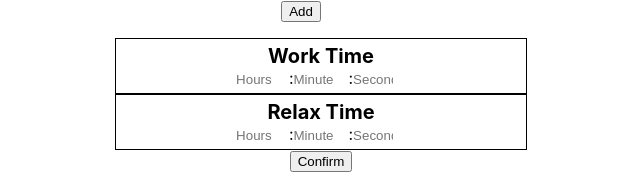
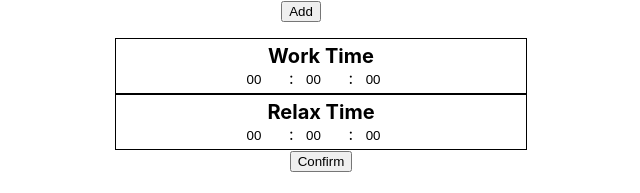
Before and after one commit to FacundoChervin/pomodoro-app-react, a React (Create React App) app: page / in a window 1280 px wide. Both pictures are taken after a click on the button "Add". Shown: the top 193 px of the page, without its empty margins (339-979 px from the left). Built offline with nearby package versions, Linux system fonts and the light colour scheme.

Commit message:
Inputs remains values when editing

```diff
--- a/src/components/Clock.jsx
+++ b/src/components/Clock.jsx
@@ -13,6 +13,7 @@ const Clock = (props) => {
   const pause = () => {
     setIsActive((isActive) => (isActive ? false : true));
   };
+
   const stop = () => {
     setIsActive(() => false);
     setSeconds(() => 0);
@@ -23,7 +24,8 @@ const Clock = (props) => {
   };
 
   const editClock = () => {
-    props.editClock(props.id);
+    setIsActive(false);
+    props.editClock({ id: props.id, startTime: props.startTime, relaxTime: props.relaxTime });
   };
   useInterval(
     () => {
--- a/src/components/Container.jsx
+++ b/src/components/Container.jsx
@@ -1,12 +1,14 @@
 import Clock from "./Clock";
 import { useState } from "react";
 import NewClock from "./NewClock";
-
+import { calculateSeconds } from "../helpers";
 const defaultClock = {
   hours: 0,
   minutes: 0,
   seconds: 0,
 };
+
+const defaultSeconds = 0;
 
 const Container = (props) => {
   const [clocks, setClocks] = useState([]);
@@ -14,7 +16,7 @@ const Container = (props) => {
   const [autoID, setAutoId] = useState(0);
 
   const addNewEditableclock = () => {
-    setEditableClocks([...editableClocks, { id: autoID, isEditing: true }]);
+    setEditableClocks([...editableClocks, { id: autoID, isEditing: true, startTime: defaultSeconds, relaxTime: defaultSeconds }]);
     setClocks([...clocks, { id: autoID, clock: defaultClock, relaxTimer: defaultClock }]);
     setAutoId(autoID + 1);
   };
@@ -32,17 +34,17 @@ const Container = (props) => {
     setEditableClocks(
       editableClocks.map((element) => {
         if (element.id === clockData.id) {
-          return { id: clockData.id, isEditing: false };
+          return { id: clockData.id, isEditing: false, startTime: defaultSeconds, relaxTime: defaultSeconds };
         } else return element;
       })
     );
   };
 
-  const editClock = (id) => {
+  const editClock = (clockData) => {
     setEditableClocks(
       editableClocks.map((element) => {
-        if (element.id === id) {
-          return { id: id, isEditing: true };
+        if (element.id === clockData.id) {
+          return { id: clockData.id, isEditing: true, startTime: clockData.startTime, relaxTime: clockData.relaxTime };
         } else return element;
       })
     );
@@ -58,7 +60,7 @@ const Container = (props) => {
       ? editableClocks.map((c, index) =>
           c.isEditing ? (
             <li key={c.id}>
-              <NewClock id={c.id} addNewClock={addNewClock} />
+              <NewClock id={c.id} addNewClock={addNewClock} startTime={c.startTime} relaxTime={c.relaxTime} />
             </li>
           ) : (
             <li key={c.id}>
@@ -92,11 +94,4 @@ const Container = (props) => {
   );
 };
 
-const calculateSeconds = (clock) => {
-  const { hours, minutes, seconds } = clock;
-
-  let time = hours * 3600 + minutes * 60 + seconds;
-  return time;
-};
-
 export default Container;
--- a/src/components/NewClock.jsx
+++ b/src/components/NewClock.jsx
@@ -1,9 +1,10 @@
 import TimeInput from "./TimeInput";
+import { calculateHMS, calculatePadHMS } from "../helpers";
 import { useState } from "react";
 
 const NewClock = (props) => {
-  const [clock, setClock] = useState({ hours: 0, minutes: 0, seconds: 0 });
-  const [relaxTimer, setRelaxTimer] = useState({ hours: 0, minutes: 0, seconds: 0 });
+  const [clock, setClock] = useState(calculatePadHMS(props.startTime));
+  const [relaxTimer, setRelaxTimer] = useState(calculatePadHMS(props.relaxTime));
 
   const handleWorkHourChange = (e) => {
     setClock({ hours: e.target.value ? parseInt(e.target.value) : 0, minutes: clock.minutes, seconds: clock.seconds });
@@ -37,12 +38,18 @@ const NewClock = (props) => {
         handleHourChange={handleWorkHourChange}
         hanldeMinuteChange={handleWorkMinuteChange}
         handleSecondChange={handleWorkSecondChange}
+        hoursValue={clock.hours}
+        minutesValue={clock.minutes}
+        secondsValue={clock.seconds}
       />
       <TimeInput
         title={"Relax Time"}
         handleHourChange={handleRelaxHourChange}
         hanldeMinuteChange={handleRelaxMinuteChange}
         handleSecondChange={handleRelaxSecondChange}
+        hoursValue={relaxTimer.hours}
+        minutesValue={relaxTimer.minutes}
+        secondsValue={relaxTimer.seconds}
       />
       <button onClick={addNewClock}>{"Confirm"}</button>
     </div>
--- a/src/components/TimeInput.jsx
+++ b/src/components/TimeInput.jsx
@@ -1,12 +1,27 @@
 const TimeInput = (props) => {
+  const handleFocus = (event) => event.target.select();
   return (
     <div className={"input-container"}>
       <h2>{props.title}</h2>
-      <input type="number" placeholder={"Hours"} name="hours" onChange={props.handleHourChange} />
+      <input type="number" onFocus={handleFocus} placeholder={"Hours"} value={props.hoursValue} name="hours" onChange={props.handleHourChange} />
       {":"}
-      <input type="number" placeholder={"Minutes"} name="minutes" onChange={props.hanldeMinuteChange} />
+      <input
+        type="number"
+        onFocus={handleFocus}
+        placeholder={"Minutes"}
+        value={props.minutesValue}
+        name="minutes"
+        onChange={props.hanldeMinuteChange}
+      />
       {":"}
-      <input type="number" placeholder={"Seconds"} name="seconds" onChange={props.handleSecondChange} />
+      <input
+        type="number"
+        onFocus={handleFocus}
+        placeholder={"Seconds"}
+        value={props.secondsValue}
+        name="seconds"
+        onChange={props.handleSecondChange}
+      />
     </div>
   );
 };
--- /dev/null
+++ b/src/helpers.js
@@ -0,0 +1,24 @@
+const calculateSeconds = (clock) => {
+  const { hours, minutes, seconds } = clock;
+
+  let time = hours * 3600 + minutes * 60 + seconds;
+  return time;
+};
+
+const calculatePadHMS = (time) => {
+  const hours = `${Math.floor(time / 3600)}`.padStart(2, "0");
+  const minutes = `${Math.floor(time / 60) % 60}`.padStart(2, "0");
+  const seconds = `${Math.floor(time % 60)}`.padStart(2, "0");
+
+  return { hours, minutes, seconds };
+};
+
+const calculateHMS = (time) => {
+  const hours = Math.floor(time / 3600);
+  const minutes = Math.floor(time / 60) % 6;
+  const seconds = Math.floor(time % 60);
+
+  return { hours, minutes, seconds };
+};
+
+export { calculateSeconds, calculateHMS, calculatePadHMS };
```
